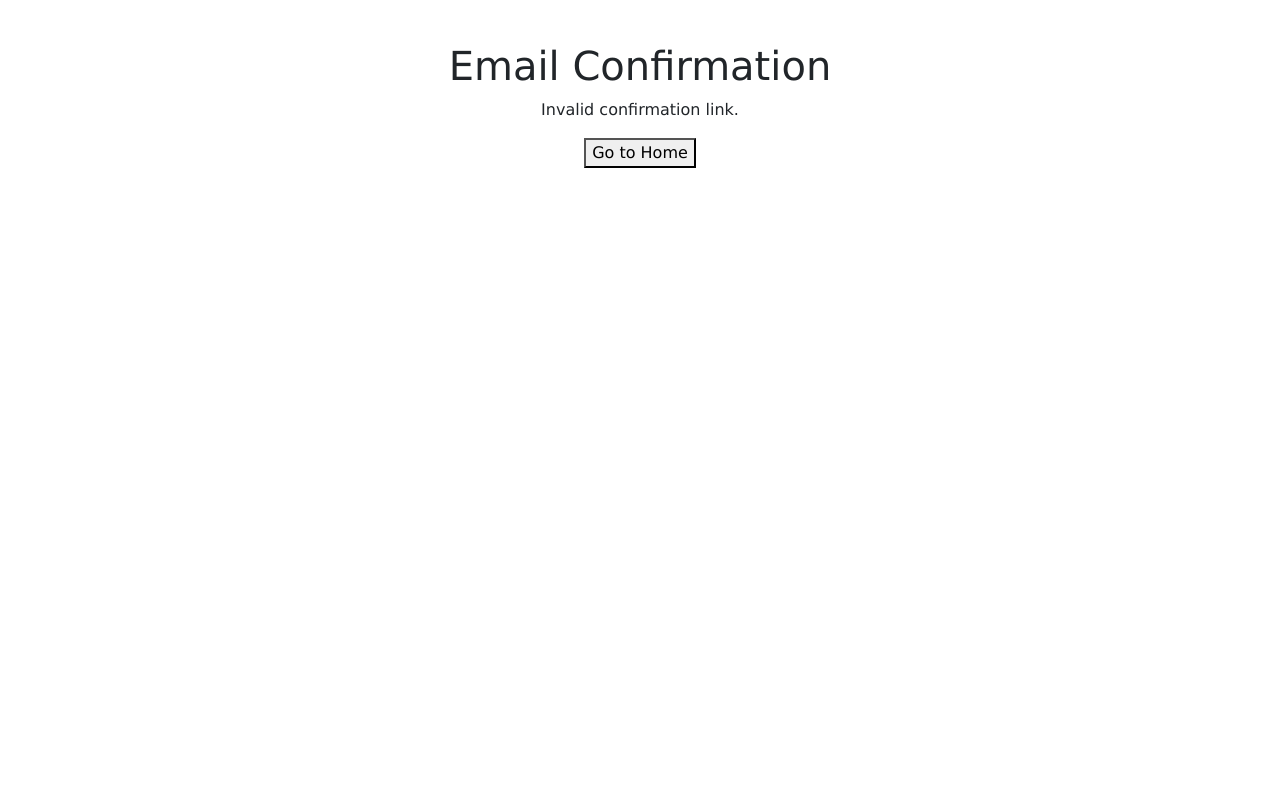
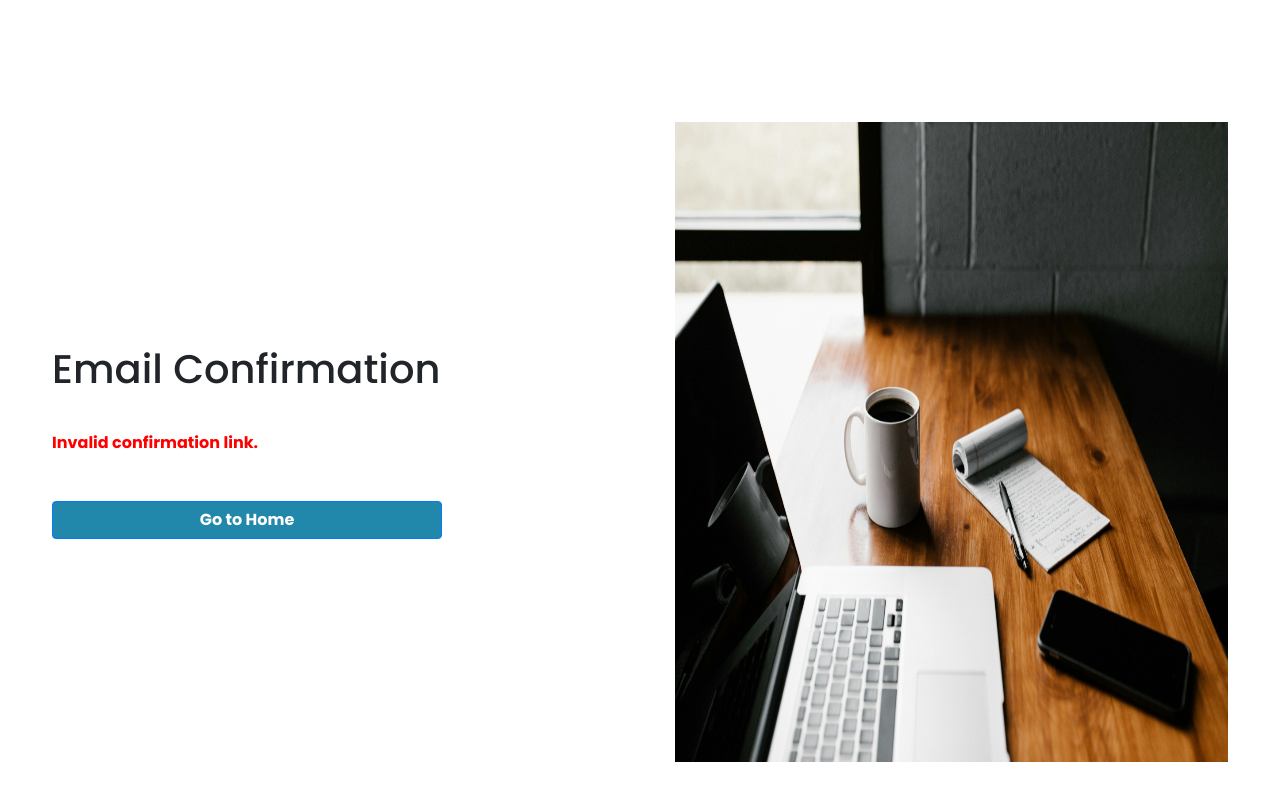
Before and after one commit to Keasanda/SecureWebSite, a React (Vite) app in the folder securewebsite.client/: page /confirmemail in a window 1280 px wide. Shown: the top 800 px of the page. Built offline with nearby package versions, Linux system fonts and the light colour scheme.

Commit message:
Perefecrt version ya Login where everything is working and the interface is perefect

```diff
--- a/securewebsite.client/src/components/ConfirmEmail.css
+++ b/securewebsite.client/src/components/ConfirmEmail.css
@@ -0,0 +1,47 @@
+.confirm-email-container {
+    display: flex;
+    flex-direction: row;
+    align-items: center;
+    justify-content: center;
+    height: 100vh;
+}
+
+.confirmation-message {
+    flex: 1;
+    padding: 20px;
+    text-align: left;
+
+    padding-right: 50px;
+
+    padding-top: 20px;
+    font-family: "Poppins";
+
+
+    font-weight: bold;
+
+}
+
+.confirmation-image {
+    flex: 1;
+    padding: 20px;
+    display: flex;
+    align-items: center;
+    justify-content: center;
+}
+
+.confirmation-image img {
+    max-width: 100%;
+    height: 640px;
+}
+
+.confirm{
+
+    width: 390px;
+}
+
+.me{
+padding-top: 30px;
+    color: red;
+
+    padding-bottom: 30px;
+}
--- a/securewebsite.client/src/components/ConfirmEmail.jsx
+++ b/securewebsite.client/src/components/ConfirmEmail.jsx
@@ -1,5 +1,6 @@
 import React, { useEffect, useState } from 'react';
 import { useSearchParams, useNavigate } from 'react-router-dom';
+import './ConfirmEmail.css'; // Import a CSS file for styling
 
 const ConfirmEmail = () => {
     const [searchParams] = useSearchParams();
@@ -43,10 +44,15 @@ const ConfirmEmail = () => {
     };
 
     return (
-        <div>
-            <h1>{loading ? 'Confirming Email...' : 'Email Confirmation'}</h1>
-            {!loading && <p>{message}</p>}
-            {!loading && <button onClick={handleButtonClick}>Go to Home</button>}
+        <div className="confirm-email-container">
+            <div className="confirmation-message">
+                <h1>{loading ? 'Confirming Email...' : 'Email Confirmation'}</h1>
+                {!loading && <p className='me'>{message}</p>}
+                {!loading && <button  className="btn btn-primary  confirm"  onClick={handleButtonClick}>Go to Home</button>}
+            </div>
+            <div className="confirmation-image">
+                <img src="src\assets\5b4b4419dc94f06b31a38beb2085ab3b.jpg" alt="Confirmation" />
+            </div>
         </div>
     );
 };
--- a/securewebsite.client/src/components/ForgotPassword.jsx
+++ b/securewebsite.client/src/components/ForgotPassword.jsx
@@ -1,9 +1,11 @@
 import React, { useState } from 'react';
 import './ForgotPassword.css'; // Import your CSS file
+import { useNavigate } from 'react-router-dom';
 
 const ForgotPassword = () => {
     const [email, setEmail] = useState('');
     const [message, setMessage] = useState('');
+    const navigate = useNavigate();
 
     const handleSubmit = async (e) => {
         e.preventDefault();
@@ -15,7 +17,10 @@ const ForgotPassword = () => {
 
         const data = await response.json();
         if (response.ok) {
-            setMessage(data.message);
+            setMessage("Password reset link has been sent to your email.");
+            setTimeout(() => {
+                navigate('/login');
+            }, 3000); // Navigate to login page after 3 seconds
         } else {
             setMessage(data.message);
         }
@@ -39,14 +44,13 @@ const ForgotPassword = () => {
                                 onChange={(e) => setEmail(e.target.value)}
                                 required
                             />
-
                         </div>
                         <button type="submit" className="btn btn-primary rest">Send Reset Link</button>
                     </form>
                     {message && <p className="mt-3">{message}</p>}
                 </div>
-                <div className="forgetpic ">
-                    <img src="src\assets\5b4b4419dc94f06b31a38beb2085ab3b.jpg" alt="Forgot Password" className="img-fluid custom-image" />
+                <div className="forgetpic">
+                    <img src="src/assets/5b4b4419dc94f06b31a38beb2085ab3b.jpg" alt="Forgot Password" className="img-fluid custom-image" />
                 </div>
             </div>
         </div>
--- a/securewebsite.client/src/components/Register.css
+++ b/securewebsite.client/src/components/Register.css
@@ -11,9 +11,6 @@ form {
 
     margin-right: 90%;
     font-size: small;
-
-
-
 
 }
 
@@ -93,7 +90,7 @@ color: #0F3C4C;;
 
 .registerbtn{
 
-
+    background-color:#2187AB;
     font-family: "Poppins", sans-serif;
     font-weight: bold;
 
@@ -154,3 +151,8 @@ height : 350px ;
 
     margin-right:70px;
 }
+
+.message{
+
+    color: red;
+}
--- a/securewebsite.client/src/components/Register.jsx
+++ b/securewebsite.client/src/components/Register.jsx
@@ -5,6 +5,7 @@ import { FaFacebook } from "react-icons/fa";
 
 function Register() {
     const [message, setMessage] = useState('');
+    const [errors, setErrors] = useState([]);
 
     useEffect(() => {
         const user = localStorage.getItem("user");
@@ -29,6 +30,7 @@ function Register() {
 
         if (dataToSend.PasswordHash !== dataToSend.ConfirmPassword) {
             setMessage("Passwords do not match.");
+            setErrors([]);
             return;
         }
 
@@ -46,30 +48,30 @@ function Register() {
             const data = await response.json();
             if (response.ok) {
                 setMessage("Registered successfully. Please check your email to confirm your account.");
+                setErrors([]);
                 document.location = "/login";
             } else {
-                let errorMessages = "Attention please:\n";
+                let errorMessages = [];
                 if (data.errors && Array.isArray(data.errors)) {
-                    data.errors.forEach(error => {
-                        errorMessages += `${error}\n`;
-                    });
+                    errorMessages = data.errors;
                 } else {
-                    errorMessages += data.message || 'An error occurred.';
+                    errorMessages.push(data.message || 'An error occurred.');
                 }
-                setMessage(errorMessages);
+                setMessage("Attention please:");
+                setErrors(errorMessages);
             }
         } catch (error) {
             console.error("Registration error:", error);
             setMessage("Something went wrong, please try again.");
+            setErrors([]);
         }
     }
 
     return (
-        <div className="container ">
+        <div className="container">
             <div className="row">
                 <div className="col-md-6">
                     <h2 className="registerhead">Register Profile</h2>
-
                     <form className='register' onSubmit={registerHandler}>
                         <div className="mb-3">
                             <label htmlFor="name" className="form-label nae">Name</label>
@@ -103,6 +105,13 @@ function Register() {
                         </div>
                     </form>
                     {message && <p className="message">{message}</p>}
+                    {errors.length > 0 && (
+                        <ul className="error-messages">
+                            {errors.map((error, index) => (
+                                <li key={index}>{error}</li>
+                            ))}
+                        </ul>
+                    )}
                 </div>
                 <div className="col-md-6 d-flex picRes">
                     <img src="src/assets/5b4b4419dc94f06b31a38beb2085ab3b.jpg" alt="Register" className="img-fluid custom-image" />
--- a/securewebsite.client/src/components/ResetPassword.css
+++ b/securewebsite.client/src/components/ResetPassword.css
@@ -43,7 +43,7 @@ margin-right: 270px;
 
 .btn-primary{
 
-
+    background-color:#2187AB;
     font-family: "Poppins";
     font-weight: 400;
     font-style: normal;
@@ -104,3 +104,8 @@ margin-right: 100px;
 
     height: 250px;
 }
+
+.red{
+
+    color: red;
+}
--- a/securewebsite.client/src/components/ResetPassword.jsx
+++ b/securewebsite.client/src/components/ResetPassword.jsx
@@ -66,7 +66,7 @@ const ResetPassword = () => {
                         </div>
                         <button type="submit" className="btn btn-primary grow">Reset Password</button>
                     </form>
-                    {message && <p className="mt-3">{message}</p>}
+                    {message && <p className="mt-3 red">{message}</p>}
                 </div>
                 <div className="col-md-6 restpic">
                     <img src="src\assets\5b4b4419dc94f06b31a38beb2085ab3b.jpg" alt="Reset Password" className="img-fluid" />
```
Also changed, not shown: 1 other file (tests, documents, lock files or other folders).
